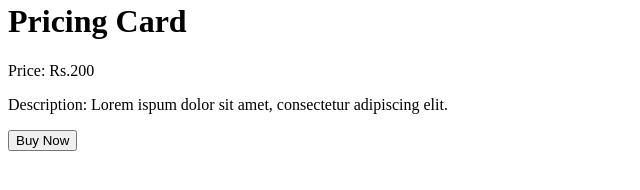
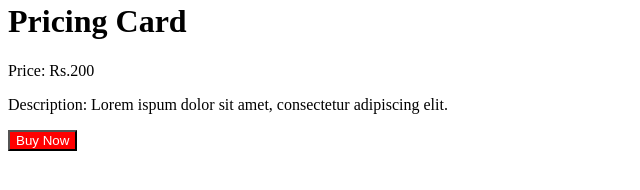
Before and after one commit to acciojob/pricing-card-chiragmittal36269, a website: page main.html in a window 1280 px wide. Shown: the part 330-520 px from the top of the page, without its empty margins (0-640 px from the left). Drawn offline with Linux system fonts and the light colour scheme.

Commit message:
created a submission

```diff
--- a/main.html
+++ b/main.html
@@ -12,7 +12,7 @@
     <h1>Pricing Card</h1>
     <p>Price: Rs.200</p>
     <p>Description: Lorem ispum dolor sit amet, consectetur adipiscing elit.</p>
-    <button>Buy Now</button>
+    <button style="background-color: red; color: white;">Buy Now</button>
     <script type="text/javascript" src="./script.js">
 </script>
 
```
